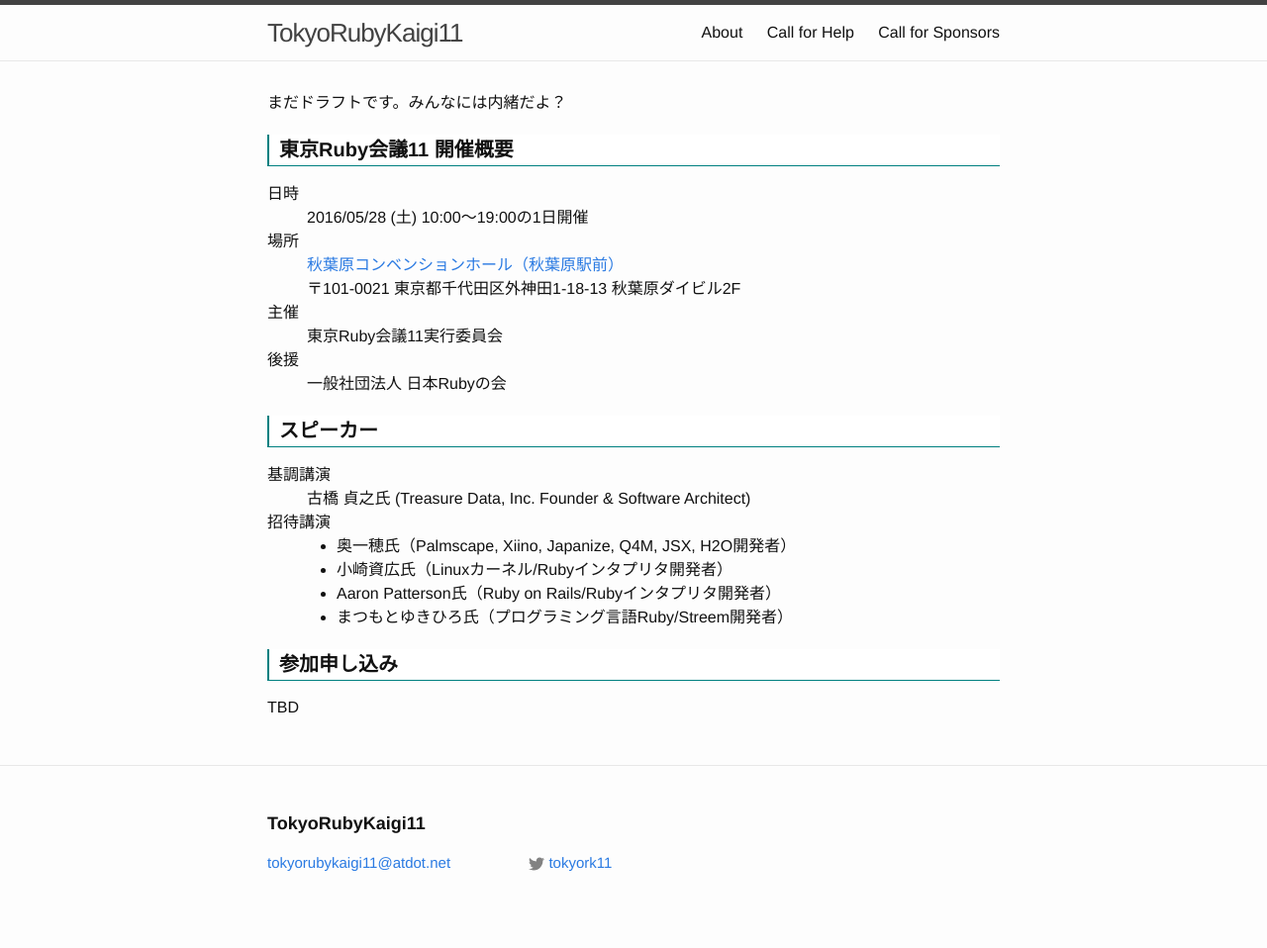
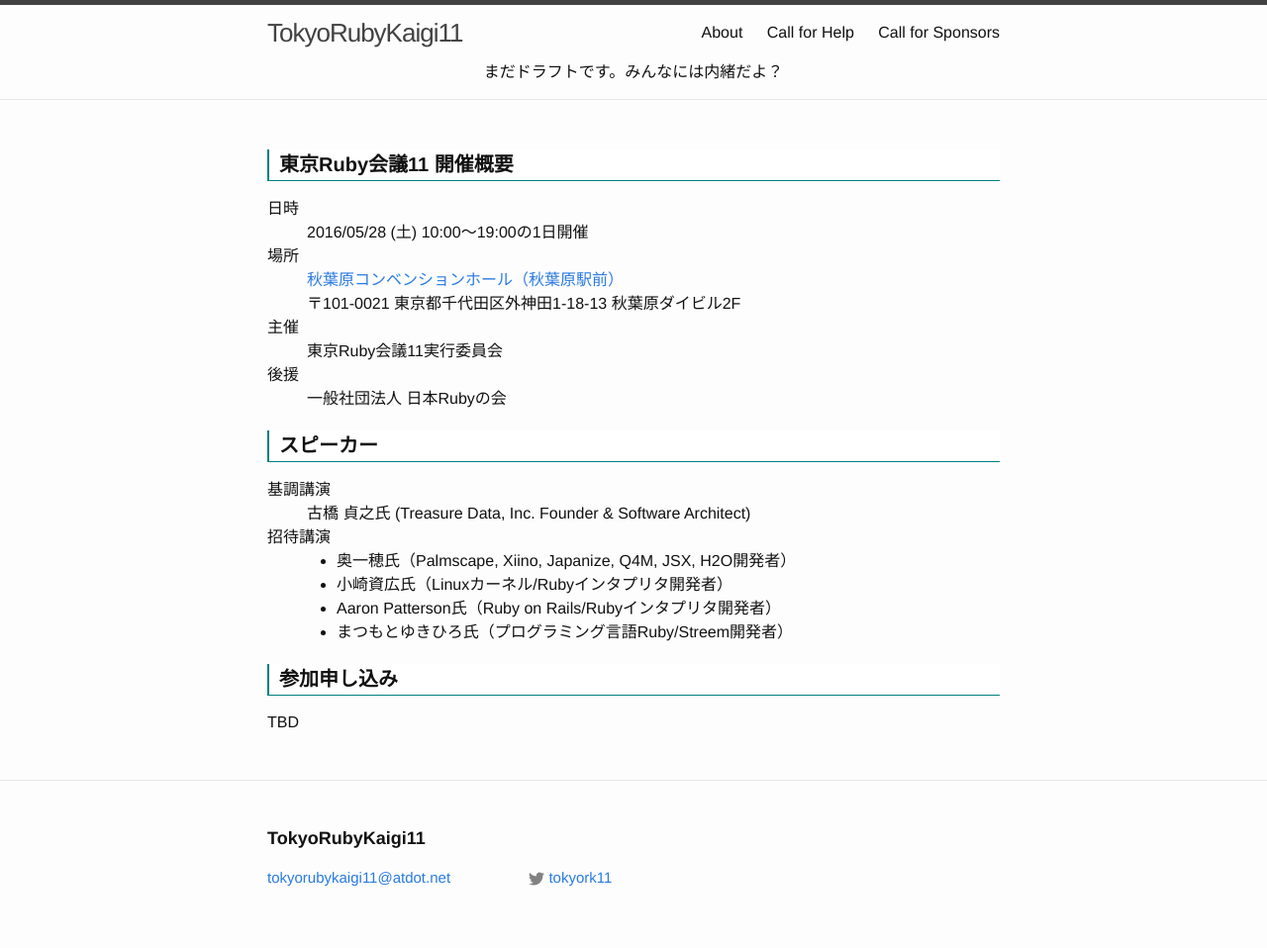
Before and after one commit to ko1/tokyo11, a Jekyll site: the page built from index.html, in a window 1280 px wide. Shown: the whole page at 99% size. Built offline with Jekyll 4.4.1, drawn with Linux system fonts in a browser that asks for light colours.

Commit message:
fix naisho-message

```diff
--- a/_includes/header.html
+++ b/_includes/header.html
@@ -21,7 +21,8 @@
         {% endfor %}
       </div>
     </nav>
-
   </div>
 
+  <p style='text-align: center'>まだドラフトです。みんなには内緒だよ？</p>
+
 </header>
--- a/_layouts/default.html
+++ b/_layouts/default.html
@@ -4,7 +4,6 @@
   {% include head.html %}
 
   <body>
-
     {% include header.html %}
 
     <div class="page-content">
--- a/index.html
+++ b/index.html
@@ -1,9 +1,6 @@
 ---
 layout: default
 ---
-
-<p>まだドラフトです。みんなには内緒だよ？</p>
-<p>
 
 <div class="home">
   <h1 class="page-heading">東京Ruby会議11 開催概要</h1>
```
